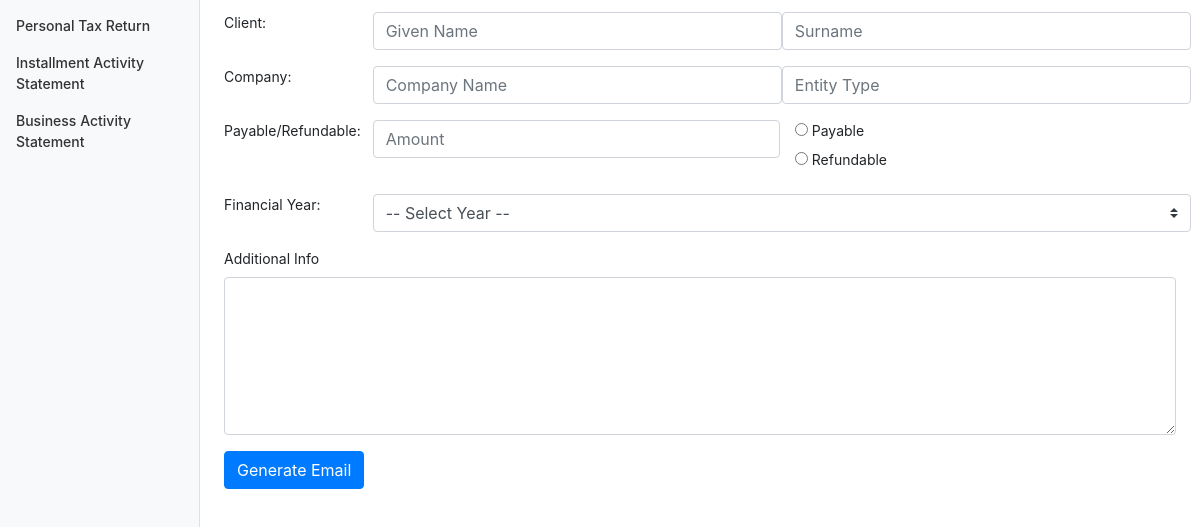
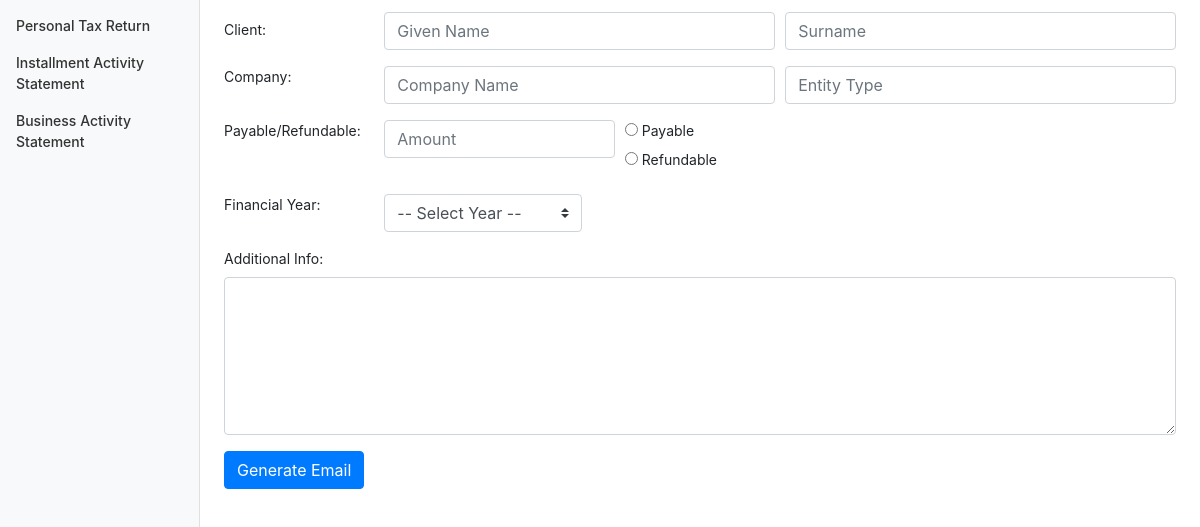
Before and after one commit to carmelo343/email-helper, an Electron app: page src/company-tax.html in a window 1200 px wide. Shown: the part 123-650 px from the top of the page. Drawn offline with nearby package versions, Linux system fonts and the light colour scheme.

Commit message:
Re-organise form layout

```diff
--- a/src/company-tax.html
+++ b/src/company-tax.html
@@ -62,49 +62,66 @@
           <h1 class="h2">Company Income Tax Return</h1>
         </div>
 
-        <div id="page-content-wrapper">
-          <div>
+        <div id="container">
           <form>
-              <div class="row mb-3">
-                <label class="col-sm-2 form-label">Client: </label>
-                <input type="text" id="clientFirstName" class="col-sm form-control" placeholder="Given Name">
-                <input type="text" id="clientLastName" class="col-sm form-control" placeholder="Surname">
+            <div class="form-group form-row">
+              <label class="col-sm-2 col-form-label">Client:</label>
+              <div class="col">
+                <input type="text" id="clientFirstName" class="form-control" placeholder="Given Name">
               </div>
-              <div class="row mb-3">
+              <div class="col">
+                <input type="text" id="clientLastName" class="form-control" placeholder="Surname">
+              </div>
+            </div>
+
+            <div class="form-group form-row">
               <label class="col-sm-2 form-label">Company: </label>
+              <div class="col">
                 <input type="text" id="companyName" class="col-sm form-control" placeholder="Company Name">
+              </div>
+              <div class="col">
                 <input type="text" id="companyEntityType" class="col-sm form-control" placeholder="Entity Type">
               </div>
-              <div class="row mb-3">
+            </div>
+
+            <div class="form-group form-row">
               <label class="col-sm-2 form-label">Payable/Refundable: </label>
+              <div class="col-3">
                 <input type="text" id="taxAmount" class="col-sm form-control" placeholder="Amount">
-                <div class="col-sm">
+              </div>
+              <div class="col-2">
                 <input type="radio" id="payable" name="taxType" value="payable">
                 <label for="payable">Payable</label><br>
                 <input type="radio" id="refundable" name="taxType" value="refundable">
-                  <label for="refundable">Refundable</label><br>
+                <label for="refundable">Refundable</label>
               </div>
-                <div id="payableDueDateDiv" class="col-sm-4" style="display: none;">
+              <div id="payableDueDateDiv" class="col" style="display: none;">
                 <label>Payable Due Date:</label>
                 <input type="date" id="payableDueDate" class="col-sm form-control">
               </div>
             </div>
-              <div class="row mb-3">
-                <label class="col-sm-2 form-label">Financial Year: </label>
-                <select class="col-sm custom-select" id="financialYear">
+
+
+            <div class="form-group form-row">
+              <label class="col-sm-2 form-label">Financial Year:</label>
+              <div class="col">
+                <select class="col-3 custom-select" id="financialYear">
                   <option value="" disabled selected>-- Select Year --</option>
                 </select>
               </div>
+            </div>
 
             <div class="mb-3">
-                <label class="form-label">Additional Info</label>
+              <label class="form-label">Additional Info:</label>
               <textarea class="form-control" id="additionalInfo" rows="6"></textarea>
             </div>
+
+
+
+
             <button type="button" id="btnSubmit" class="btn btn-primary">Generate Email</button>
           </form>
         </div>
-        </div>
-
       </main>
     </div>
   </div>
--- a/src/main.css
+++ b/src/main.css
@@ -1,5 +1,6 @@
 body {
   font-size: .875rem;
+  user-select: none;
 }
 
 .feather {
```
Also changed, not shown: 1 other file. Lines whose indentation alone changed are shown as unchanged.
